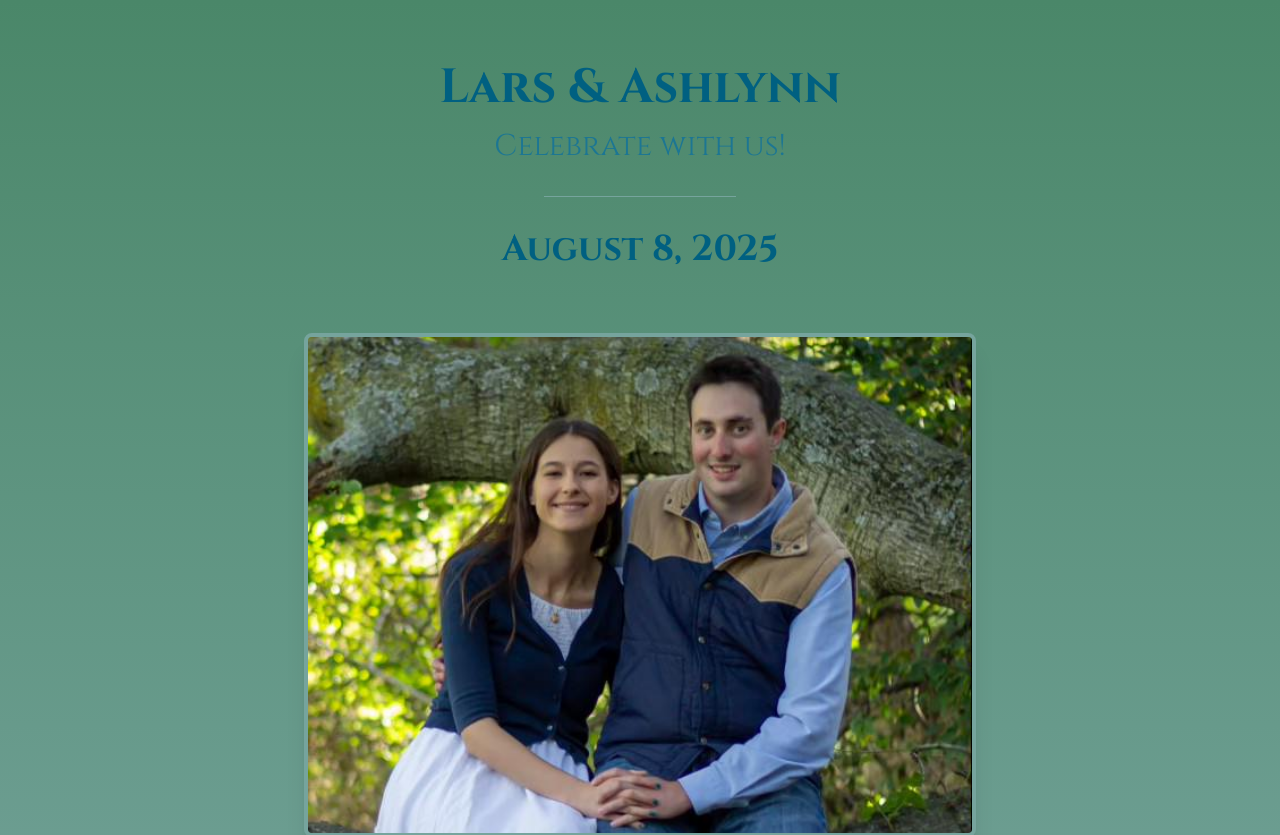
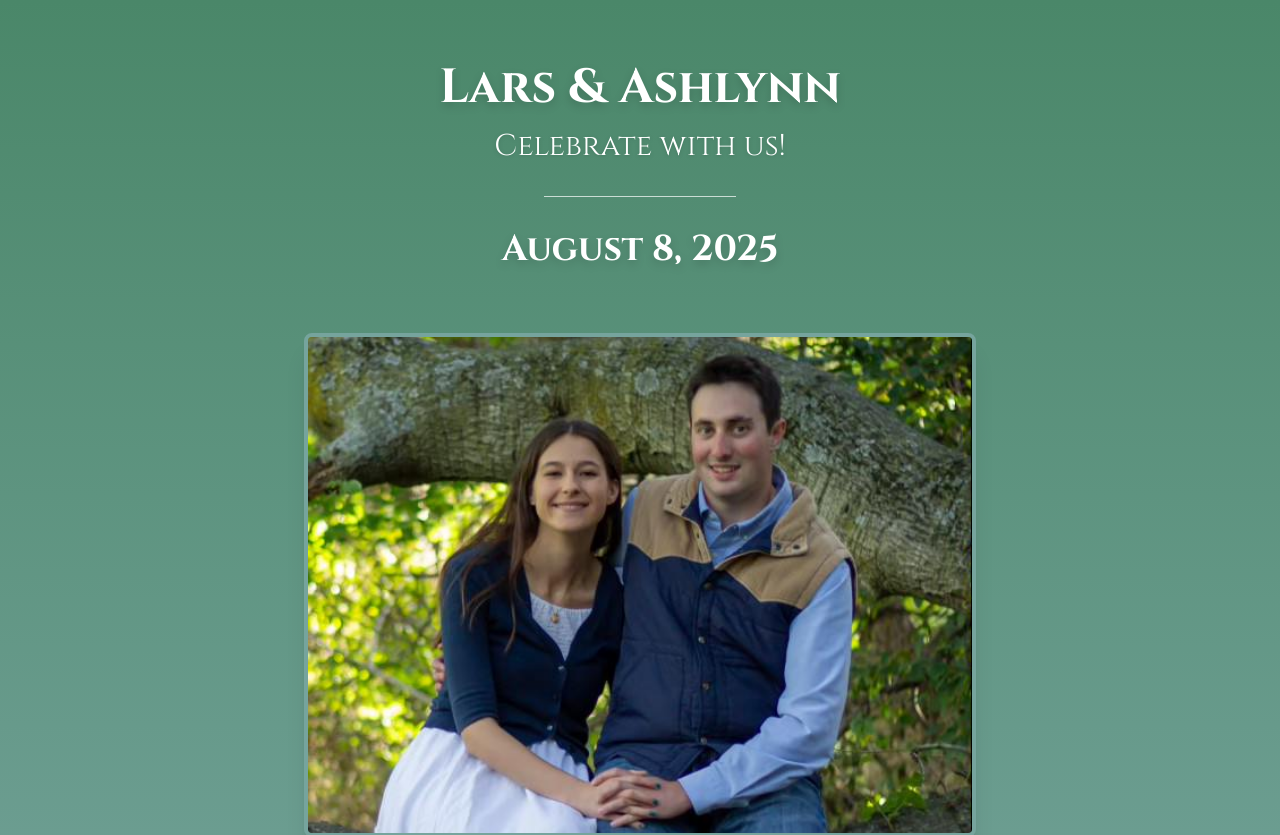
Before and after one commit to apandey16/lars-ashlynn-save-the-date, a Next.js app: page / in a window 1280 px wide. Shown: the top 835 px of the page. Built offline with nearby package versions, Linux system fonts and the light colour scheme.

Commit message:
update to text

```diff
--- a/app/page.tsx
+++ b/app/page.tsx
@@ -41,10 +41,10 @@ export default function Home() {
     <div className="min-h-screen pt-16 pb-10 px-8 bg-gradient-to-b from-[#4A8769] via-[#76A49D] to-[#006081]">
       <main className="flex flex-col gap-[32px] items-center text-center max-w-2xl mx-auto">
         <div className="flex flex-col items-center">
-          <h1 className="cursive text-4xl md:text-5xl mb-4 text-[#006081]">Lars & Ashlynn</h1>
-          <p className="text-2xl md:text-3xl mb-8 text-[#1C7693]">Celebrate with us!</p>
-          <div className="h-px w-48 bg-[#76A49D] mb-8"></div>
-          <p className="cursive text-3xl md:text-4xl text-[#006081] mb-8">August 8, 2025</p>
+          <h1 className="cursive text-4xl md:text-5xl mb-4 text-white drop-shadow-lg">Lars & Ashlynn</h1>
+          <p className="text-2xl md:text-3xl mb-8 text-white drop-shadow">Celebrate with us!</p>
+          <div className="h-px w-48 bg-white mb-8 opacity-70"></div>
+          <p className="cursive text-3xl md:text-4xl text-white drop-shadow-lg mb-8">August 8, 2025</p>
         </div>
 
         <div className="relative w-full aspect-[4/3] mb-8 mx-auto overflow-hidden rounded-lg shadow-xl border-4 border-[#76A49D]">
```
